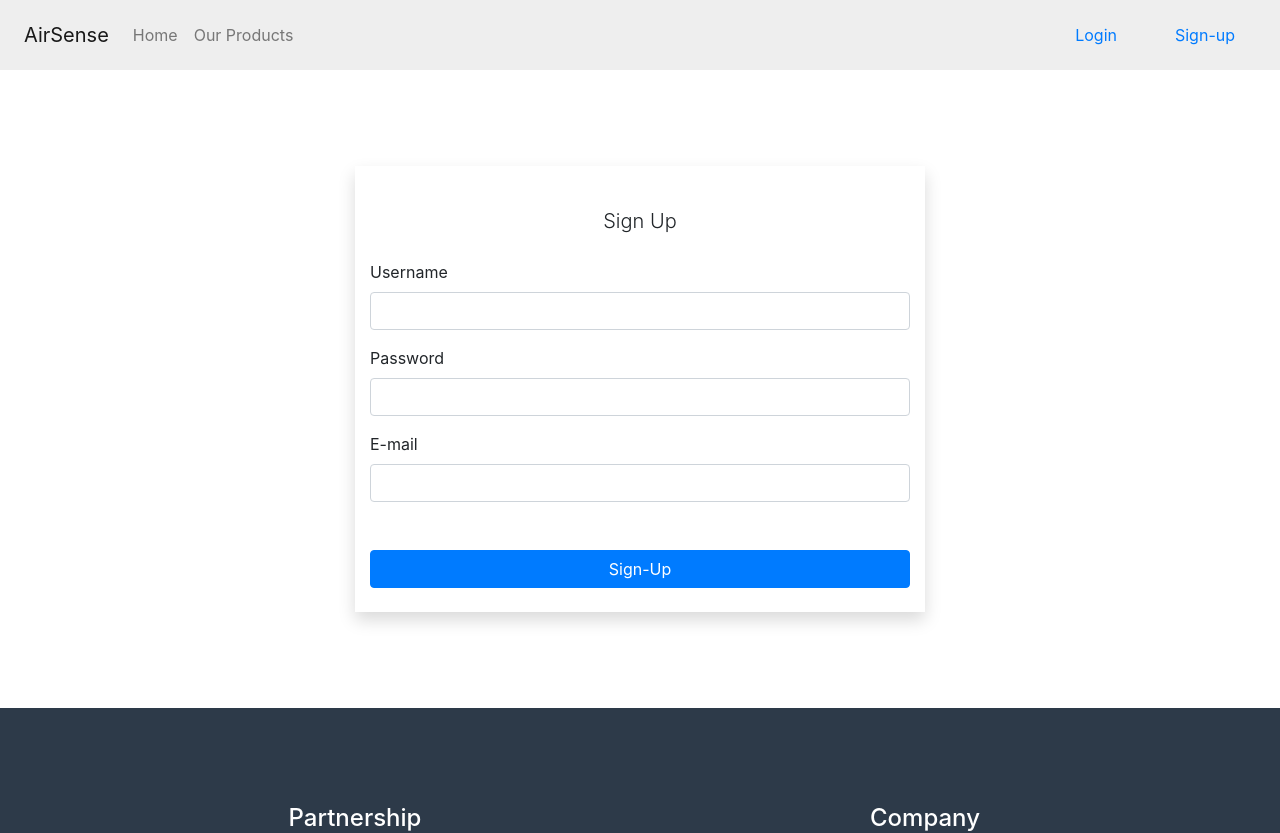
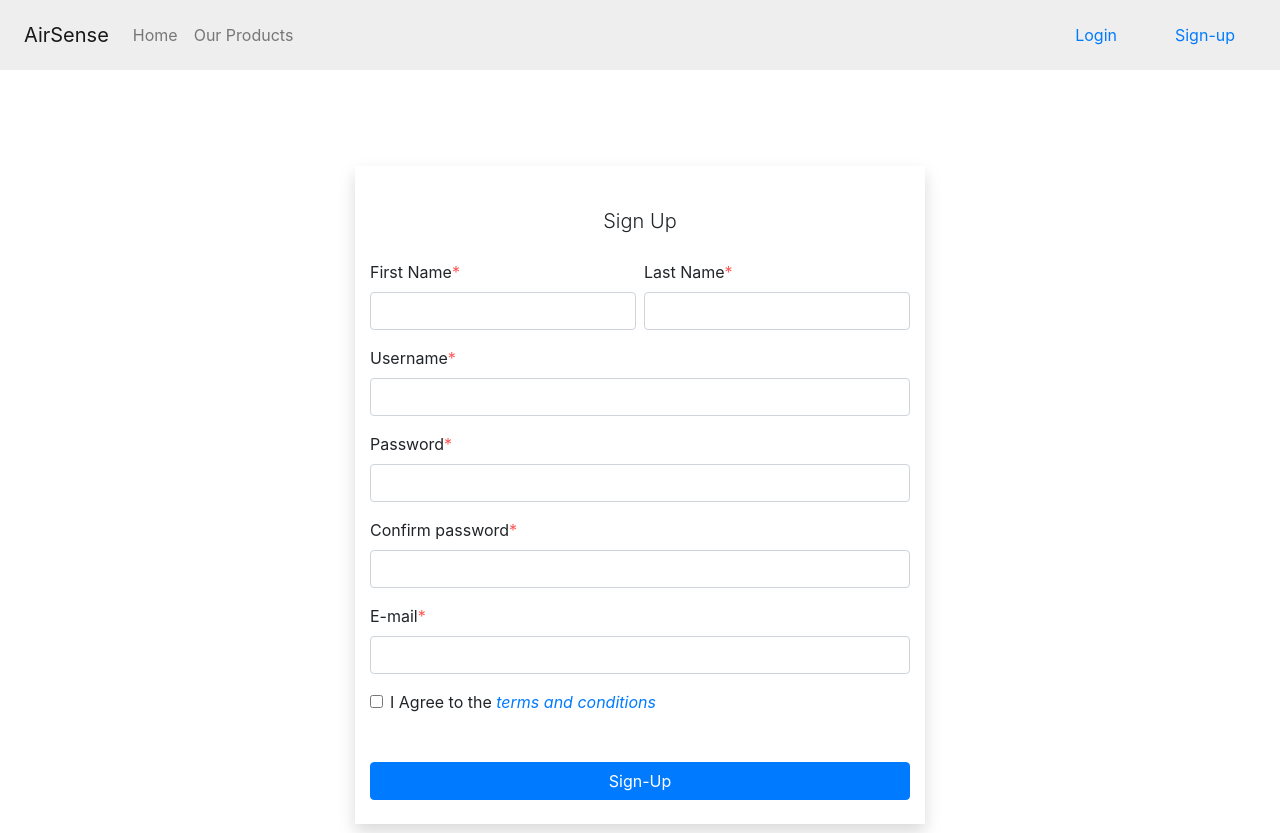
Before and after one commit to OrestisTanis/AirQuality-Front-End, a React (Create React App) app: page /sign-up in a window 1280 px wide. Shown: the top 833 px of the page. Built offline with nearby package versions, Linux system fonts and the light colour scheme.

Commit message:
Added http post request on form submit, form needs validation

```diff
--- a/package.json
+++ b/package.json
@@ -6,6 +6,7 @@
     "@testing-library/jest-dom": "^4.2.4",
     "@testing-library/react": "^9.5.0",
     "@testing-library/user-event": "^7.2.1",
+    "axios": "^0.19.2",
     "bootstrap": "^4.5.0",
     "jquery": "^3.5.1",
     "popper.js": "^1.16.1",
--- a/src/components/AirApp.jsx
+++ b/src/components/AirApp.jsx
@@ -6,6 +6,7 @@ import Home from './home/home';
 import LandingPage from './landing-page/landing-page';
 import SignUp from './sign-up/sign-up';
 import Login from './login/login';
+
 
 
 function AirApp() {
--- a/src/components/sign-up/sign-up.jsx
+++ b/src/components/sign-up/sign-up.jsx
@@ -1,6 +1,41 @@
 import React from 'react';
+import axios from 'axios';
+import { Link } from "react-router-dom";
 
 function SignUp() {
+    const starStyle = {
+        color: "rgba(253, 17, 17, 0.7)"
+    };
+
+    function handleSubmit(event) {
+        event.preventDefault();
+        console.log(event.currentTarget);
+        const elements = event.currentTarget.elements;
+        console.log(elements);
+        const userSignUpDetails = {
+            "username": elements.username.value,
+            "password": elements.password.value,
+            "email": elements.email.value
+        }
+
+        console.log(userSignUpDetails);
+
+        axios.post(`http://localhost:8080/register`, userSignUpDetails,
+            {
+                headers: {
+                    Accept: 'application/json',
+                    'Content-Type': 'application/json',
+                    // Authorization: 'Bearer ' + token // if you use token
+                }
+            })
+            .then(res => {
+                console.log(res);
+                console.log(res.data);
+            }).catch(error => {
+                console.log(error.message);
+            })
+    }
+
     return (
         <div className="container pt-5 pb-5">
             <div className="row d-flex justify-content-center mt-5 mb-5">
@@ -10,19 +45,39 @@ function SignUp() {
                             Sign Up
                         </div>
                         <div className="col-12">
-                            <form className="mt-4 mb-5" id="signup-form">
+                            <form className="mt-4 mb-5" id="signup-form" onSubmit={handleSubmit}>
+                                <div className="row">
+                                    <div className="form-group col-12 col-md-6 pr-md-1">
+                                        <label htmlFor="firstname">First Name<span style={starStyle}>*</span></label>
+                                        <input type="text" name="firstname" id="firstname" className="form-control" />
+                                    </div>
+
+                                    <div className="form-group col-12 col-md-6 pl-md-1">
+                                        <label htmlFor="lastname">Last Name<span style={starStyle}>*</span></label>
+                                        <input type="text" name="lastname" id="lastname" className="form-control" />
+                                    </div>
+                                </div>
+
                                 <div className="form-group">
-                                    <label htmlFor="username">Username</label>
+                                    <label htmlFor="username">Username<span style={starStyle}>*</span></label>
                                     <input type="text" name="username" id="username" className="form-control" />
                                 </div>
 
                                 <div className="form-group">
-                                    <label htmlFor="password">Password</label>
+                                    <label htmlFor="password">Password<span style={starStyle}>*</span></label>
                                     <input type="password" name="password" id="password" className="form-control" />
                                 </div>
                                 <div className="form-group">
-                                    <label htmlFor="email">E-mail</label>
+                                    <label htmlFor="confirmPassword">Confirm password<span style={starStyle}>*</span></label>
+                                    <input type="password" name="confirmPassword" id="confirmPassword" className="form-control" />
+                                </div>
+                                <div className="form-group">
+                                    <label htmlFor="email">E-mail<span style={starStyle}>*</span></label>
                                     <input type="text" name="email" id="email" className="form-control" />
+                                </div>
+                                <div className="form-check">
+                                    <input type="checkbox" className="form-check-input" id="exampleCheck1"/>
+                                    <label className="form-check-label" htmlFor="exampleCheck1">I Agree to the <em><Link to="/sign-up">terms and conditions</Link></em></label>
                                 </div>
                             </form>
                             <div className="d-flex justify-content-center">
```
Also changed, not shown: 1 other file (tests, documents, lock files or other folders).
